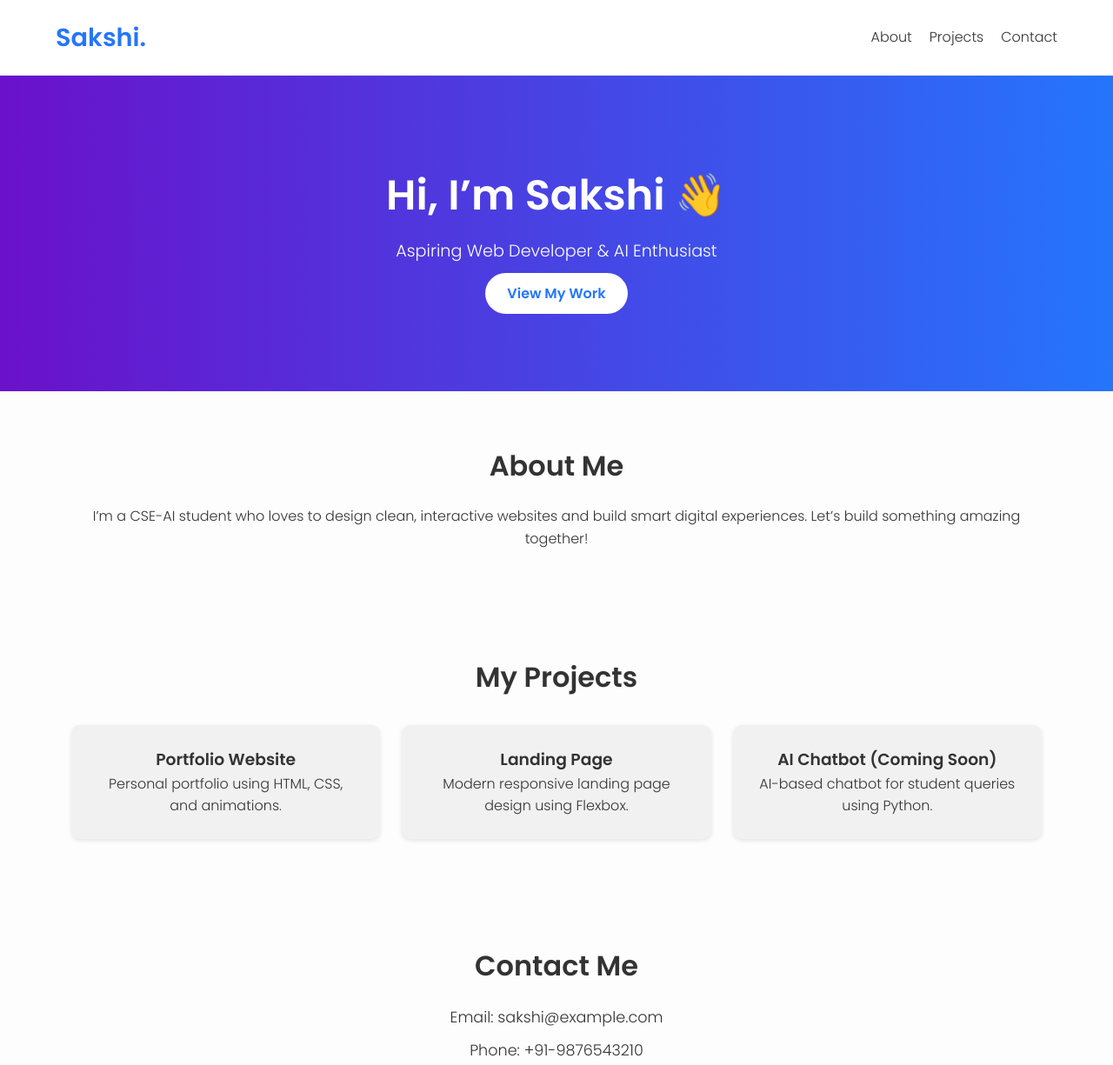
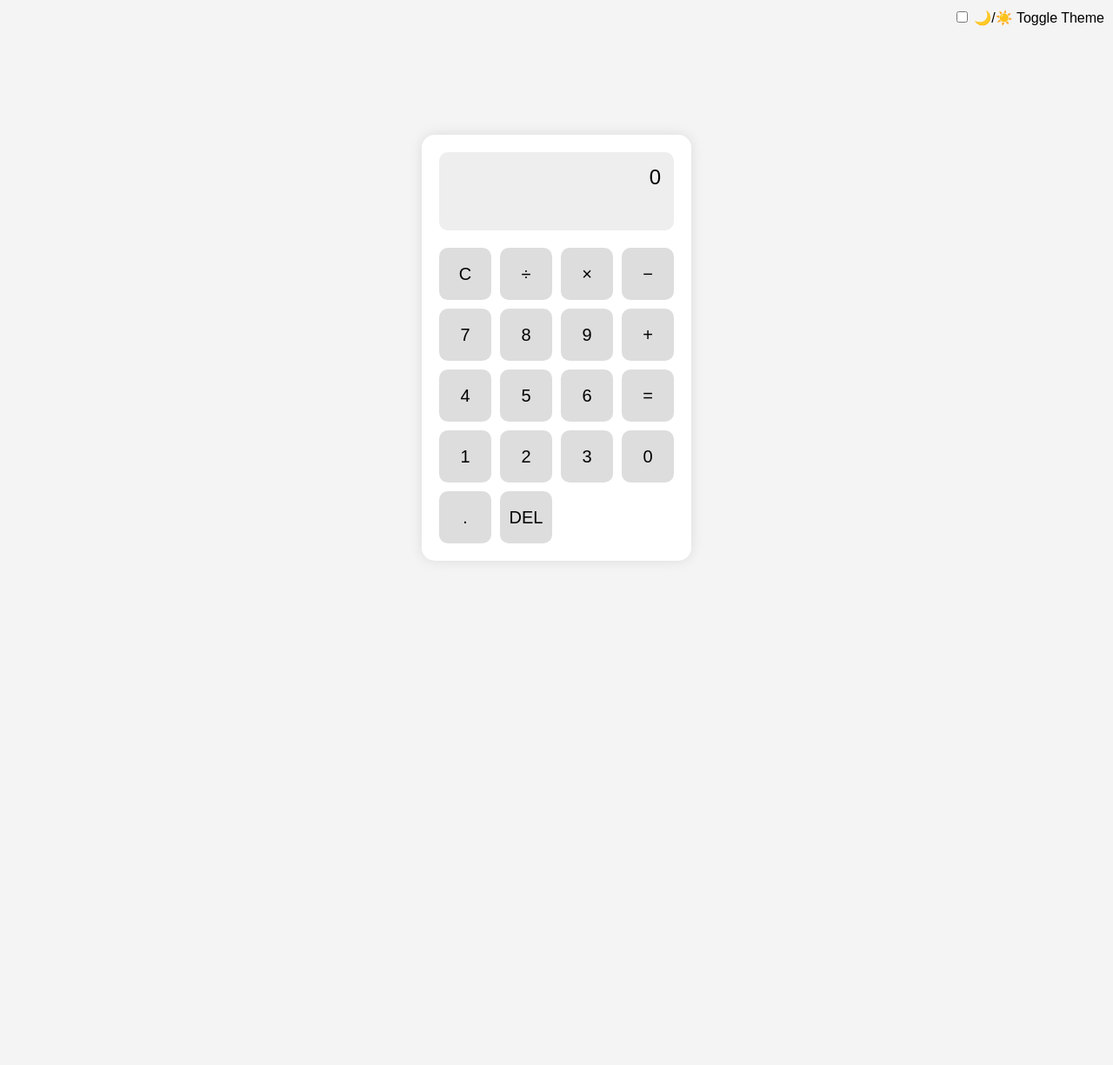
Before and after one commit to sakshi19111/codesoft.intership-project, a plain HTML site: page index.html in a window 1280 px wide. Shown: the top 1225 px of the page at 87% size. After the commit the page ends 800 px from the top, so only its background shows below. Drawn offline with Linux system fonts and the light colour scheme.

Commit message:
Add files via upload

```diff
--- a/index.html
+++ b/index.html
@@ -2,78 +2,48 @@
 <html lang="en">
 <head>
   <meta charset="UTF-8" />
-  <meta name="viewport" content="width=device-width, initial-scale=1.0" />
-  <title>Sakshi | Landing Page</title>
+  <meta name="viewport" content="width=device-width, initial-scale=1.0"/>
+  <title>Responsive Calculator</title>
   <link rel="stylesheet" href="style.css" />
-  <link href="https://fonts.googleapis.com/css2?family=Poppins:wght@300;600&display=swap" rel="stylesheet">
 </head>
 <body>
+  <!-- 🌙/☀️ Toggle Theme Switch -->
+  <div class="theme-toggle">
+    <label>
+      <input type="checkbox" id="themeSwitch" />
+      🌙/☀️ Toggle Theme
+    </label>
+  </div>
 
-  <!-- Header -->
-  <header>
-    <div class="container">
-      <h1 class="logo">Sakshi.</h1>
-      <nav>
-        <ul>
-          <li><a href="#about">About</a></li>
-          <li><a href="#projects">Projects</a></li>
-          <li><a href="#contact">Contact</a></li>
-        </ul>
-      </nav>
+  <!-- 🧮 Calculator -->
+  <div class="calculator">
+    <div id="display">0</div>
+    <div class="buttons">
+      <button onclick="clearDisplay()">C</button>
+      <button onclick="appendValue('/')">÷</button>
+      <button onclick="appendValue('*')">×</button>
+      <button onclick="appendValue('-')">−</button>
+
+      <button onclick="appendValue('7')">7</button>
+      <button onclick="appendValue('8')">8</button>
+      <button onclick="appendValue('9')">9</button>
+      <button onclick="appendValue('+')">+</button>
+
+      <button onclick="appendValue('4')">4</button>
+      <button onclick="appendValue('5')">5</button>
+      <button onclick="appendValue('6')">6</button>
+      <button onclick="calculate()">=</button>
+
+      <button onclick="appendValue('1')">1</button>
+      <button onclick="appendValue('2')">2</button>
+      <button onclick="appendValue('3')">3</button>
+      <button onclick="appendValue('0')">0</button>
+
+      <button onclick="appendValue('.')">.</button>
+      <button onclick="deleteLast()">DEL</button>
     </div>
-  </header>
+  </div>
 
-  <!-- Hero Section -->
-  <section class="hero">
-    <div class="hero-content">
-      <h2>Hi, I’m Sakshi 👋</h2>
-      <p>Aspiring Web Developer & AI Enthusiast</p>
-      <a href="#projects" class="btn">View My Work</a>
-    </div>
-  </section>
-
-  <!-- About Section -->
-  <section id="about" class="section">
-    <div class="container">
-      <h2>About Me</h2>
-      <p>I’m a CSE-AI student who loves to design clean, interactive websites and build smart digital experiences. Let’s build something amazing together!</p>
-    </div>
-  </section>
-
-  <!-- Projects Section -->
-  <section id="projects" class="section">
-    <div class="container">
-      <h2>My Projects</h2>
-      <div class="project-grid">
-        <div class="card">
-          <h3>Portfolio Website</h3>
-          <p>Personal portfolio using HTML, CSS, and animations.</p>
-        </div>
-        <div class="card">
-          <h3>Landing Page</h3>
-          <p>Modern responsive landing page design using Flexbox.</p>
-        </div>
-        <div class="card">
-          <h3>AI Chatbot (Coming Soon)</h3>
-          <p>AI-based chatbot for student queries using Python.</p>
-        </div>
-      </div>
-    </div>
-  </section>
-
-  <!-- Contact Section -->
-  <section id="contact" class="section contact">
-    <div class="container">
-      <h2>Contact Me</h2>
-      <p>Email: sakshi@example.com</p>
-      <p>Phone: +91-9876543210</p>
-    </div>
-  </section>
-
-  <!-- Footer -->
-  <footer>
-    <p>&copy; 2025 Sakshi Sushant. All rights reserved.</p>
-  </footer>
-
+  <script src="script.js"></script>
 </body>
 </html>
--- a/style.css
+++ b/style.css
@@ -1,136 +1,84 @@
-/* Reset & Fonts */
-* {
-  margin: 0;
-  padding: 0;
-  box-sizing: border-box;
-}
 
 body {
-  font-family: 'Poppins', sans-serif;
-  background: #fdfdfd;
-  color: #333;
-  line-height: 1.6;
-}
-
-a {
-  text-decoration: none;
-  color: #333;
-}
-
-.container {
-  width: 90%;
-  max-width: 1200px;
-  margin: auto;
-}
-
-/* Header */
-header {
-  background: rgb(255, 255, 255);
-  padding: 20px 0;
-  border-bottom: 1px solid #eee;
-  position: sticky;
-  top: 0;
-  z-index: 100;
-}
-
-.logo {
-  font-size: 1.8rem;
-  font-weight: 600;
-  color: #2575fc;
-}
-
-header .container {
   display: flex;
-  justify-content: space-between;
+  flex-direction: column;
   align-items: center;
-}
-
-nav ul {
-  list-style: none;
-  display: flex;
-  gap: 20px;
-}
-
-nav a:hover {
-  color: #2575fc;
-}
-
-/* Hero Section */
-.hero {
-  background: linear-gradient(to right, #6a11cb, #2575fc);
-  color: white;
-  text-align: center;
-  padding: 100px 20px;
-}
-
-.hero-content h2 {
-  font-size: 3rem;
-  margin-bottom: 10px;
-}
-
-.hero-content p {
-  font-size: 1.2rem;
-  margin-bottom: 20px;
-}
-
-.btn {
-  background: white;
-  color: #2575fc;
-  padding: 12px 25px;
-  border-radius: 25px;
-  font-weight: 600;
-  transition: 0.3s ease;
-}
-
-.btn:hover {
-  background: #2575fc;
-  color: white;
-  box-shadow: 0 0 10px rgba(0,0,0,0.2);
-}
-
-/* Section Styles */
-.section {
-  padding: 60px 20px;
-  text-align: center;
-}
-
-.section h2 {
-  font-size: 2rem;
-  margin-bottom: 20px;
-}
-
-/* Projects */
-.project-grid {
-  display: grid;
-  grid-template-columns: repeat(auto-fit, minmax(250px, 1fr));
-  gap: 25px;
-  margin-top: 30px;
-}
-
-.card {
-  background: #f1f1f1;
-  padding: 25px;
-  border-radius: 10px;
-  box-shadow: 0 2px 5px rgba(0,0,0,0.1);
+  justify-content: center;
+  height: 100vh;
+  margin: 0;
+  font-family: Arial, sans-serif;
+  background: #f4f4f4;
+  color: #000;
   transition: 0.3s;
 }
 
-.card:hover {
-  transform: translateY(-5px);
-  background: #e0eaff;
+.theme-toggle {
+  position: absolute;
+  top: 10px;
+  right: 10px;
+  font-size: 16px;
 }
 
-/* Contact Section */
-.contact p {
-  font-size: 1.1rem;
-  margin: 10px 0;
+.calculator {
+  background: white;
+  padding: 20px;
+  border-radius: 15px;
+  box-shadow: 0 0 15px rgba(0, 0, 0, 0.1);
 }
 
-/* Footer */
-footer {
-  background: #222;
-  color: white;
-  text-align: center;
+#display {
+  height: 60px;
+  background: #eee;
+  margin-bottom: 20px;
+  text-align: right;
   padding: 15px;
-  font-size: 0.9rem;
+  font-size: 24px;
+  border-radius: 10px;
+  overflow-x: auto;
 }
+
+.buttons {
+  display: grid;
+  grid-template-columns: repeat(4, 60px);
+  grid-gap: 10px;
+}
+
+button {
+  height: 60px;
+  font-size: 20px;
+  border: none;
+  border-radius: 10px;
+  cursor: pointer;
+  background-color: #ddd;
+  color: #000;
+  transition: 0.2s;
+}
+
+button:hover {
+  background-color: #bbb;
+}
+
+/* Dark Theme */
+body.dark {
+  background-color: #1e1e1e;
+  color: #fff;
+}
+
+body.dark .calculator {
+  background: #333;
+  box-shadow: 0 0 15px rgba(255, 255, 255, 0.1);
+}
+
+body.dark button {
+  background-color: #555;
+  color: #fff;
+}
+
+body.dark button:hover {
+  background-color: #777;
+}
+
+body.dark #display {
+  background: #444;
+  color: #fff;
+}
```
